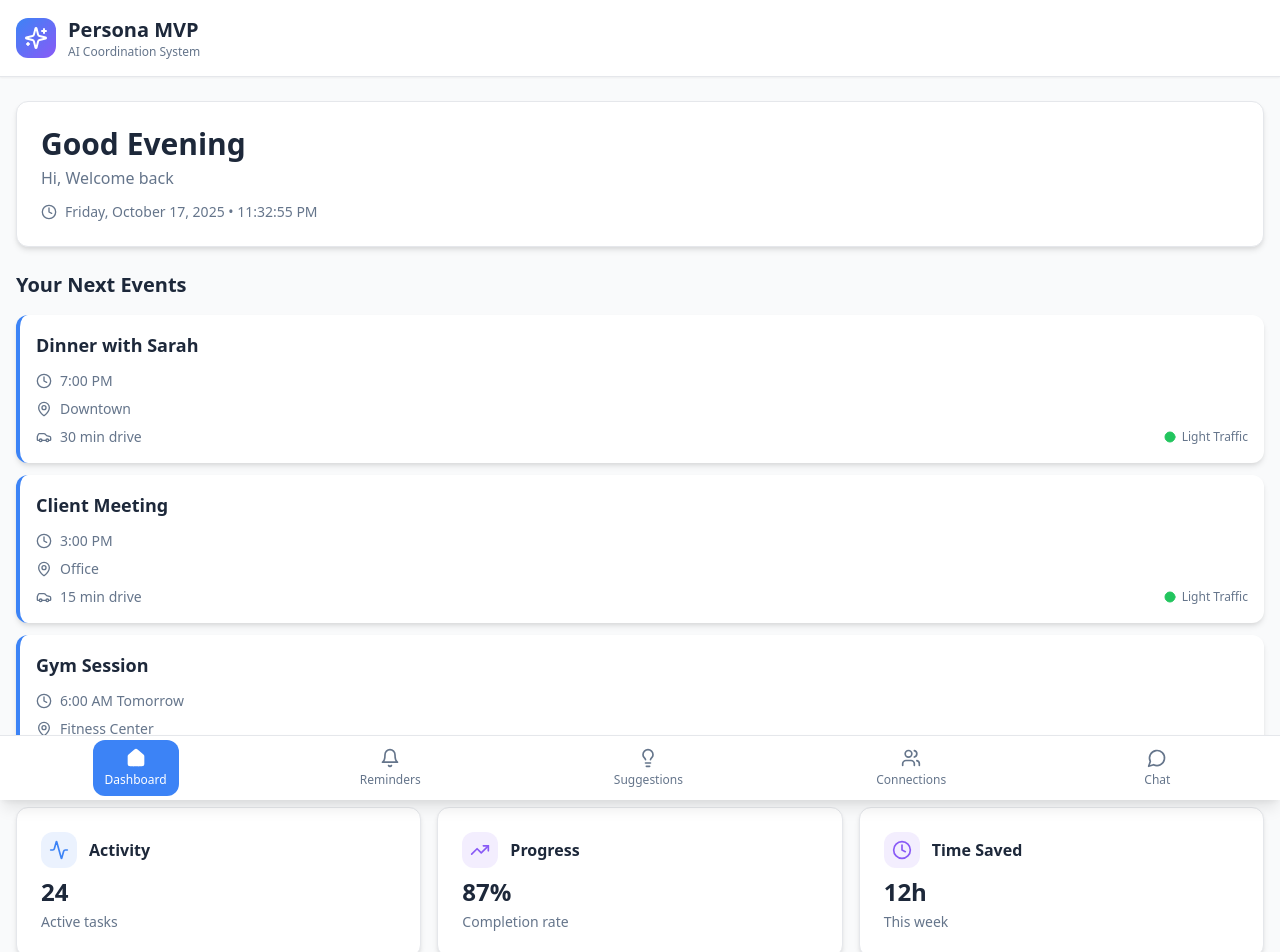
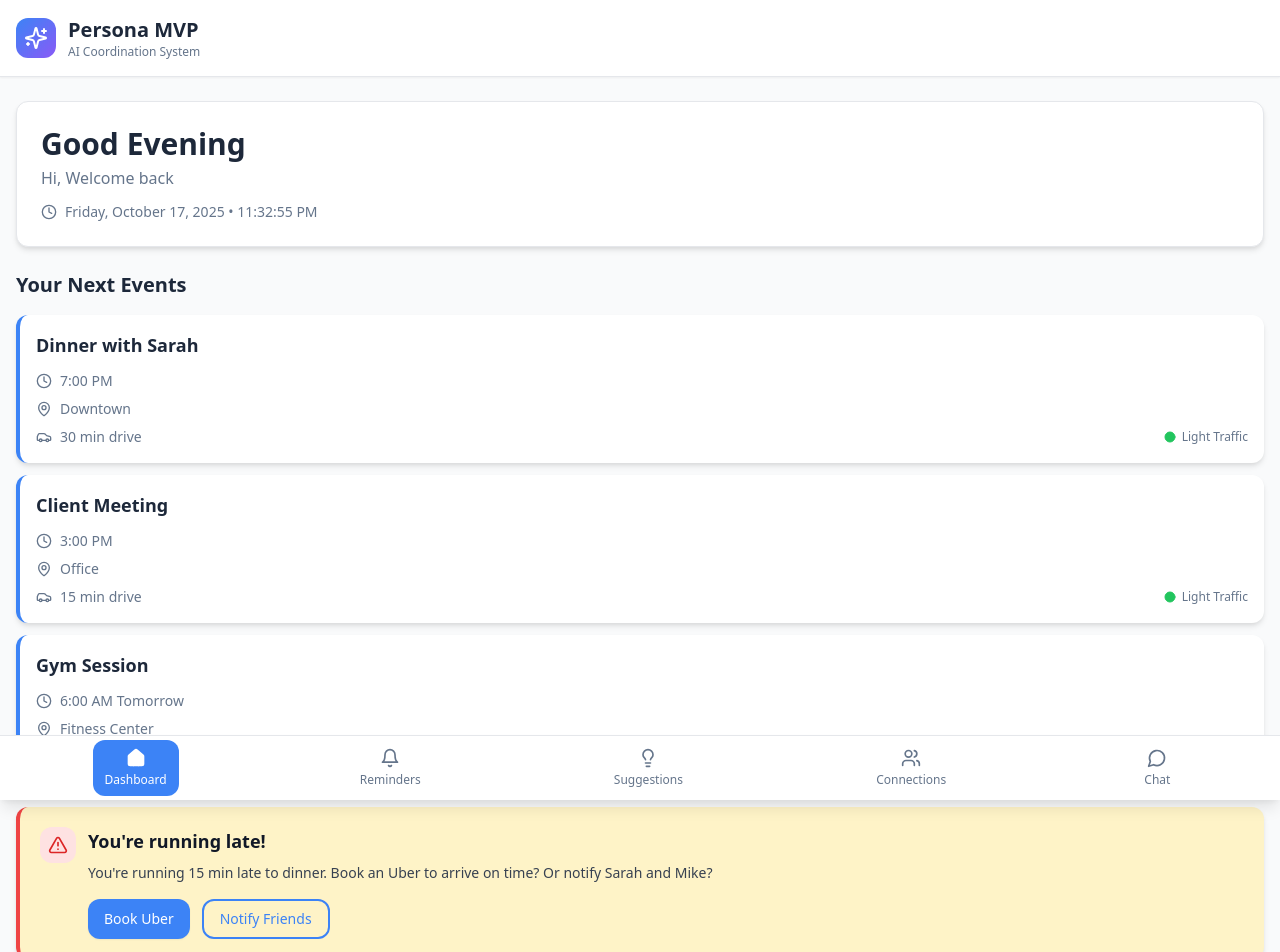
Before and after one commit to Launchpad-Labs-projects/persona_ai, a React (Vite) app: page / in a window 1280 px wide. Shown: the top 952 px of the page. Built offline with nearby package versions, Linux system fonts and the light colour scheme; the HTML template or start-up script is replaced by a standard one.

Commit message:
feat: Add running late alert to dashboard

```diff
--- a/src/components/tabs/DashboardTab.tsx
+++ b/src/components/tabs/DashboardTab.tsx
@@ -1,4 +1,4 @@
-import { Activity, TrendingUp, Clock, MapPin, Car, Circle } from "lucide-react";
+import { Activity, TrendingUp, Clock, MapPin, Car, Circle, AlertTriangle } from "lucide-react";
 import { format } from "date-fns";
 import { useEffect, useState } from "react";
 
@@ -106,6 +106,31 @@ export const DashboardTab = () => {
         </div>
       </div>
 
+      {/* Running Late Detection Section */}
+      <div className="bg-[#FEF3C7] rounded-lg p-5 shadow-md border-l-4 border-l-red-500">
+        <div className="flex items-start gap-3">
+          <div className="p-2 bg-red-100 rounded-lg flex-shrink-0">
+            <AlertTriangle className="h-5 w-5 text-red-600" />
+          </div>
+
+          <div className="flex-1">
+            <h3 className="text-lg font-bold text-gray-900 mb-2">You're running late!</h3>
+            <p className="text-sm text-gray-700 mb-4">
+              You're running 15 min late to dinner. Book an Uber to arrive on time? Or notify Sarah and Mike?
+            </p>
+
+            <div className="flex flex-wrap gap-3">
+              <button className="px-4 py-2 bg-primary text-primary-foreground rounded-lg font-medium text-sm hover:bg-primary/90 transition-colors duration-fast shadow-sm">
+                Book Uber
+              </button>
+              <button className="px-4 py-2 border-2 border-primary text-primary rounded-lg font-medium text-sm hover:bg-primary/5 transition-colors duration-fast">
+                Notify Friends
+              </button>
+            </div>
+          </div>
+        </div>
+      </div>
+
       {/* Stats Section */}
       <div className="grid grid-cols-1 md:grid-cols-3 gap-4">
         <div className="bg-card rounded-xl p-6 shadow-md border border-border">
```
